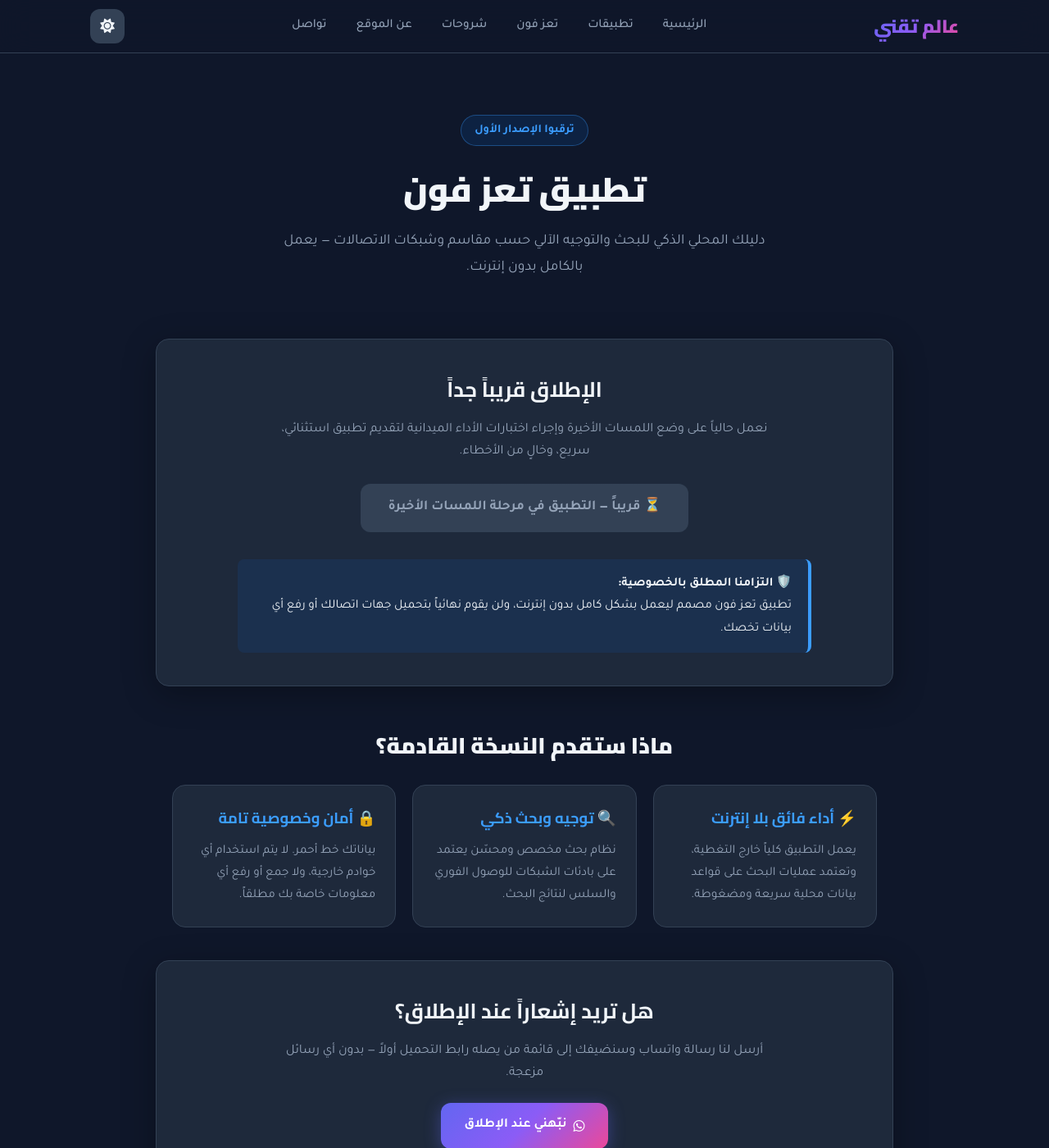
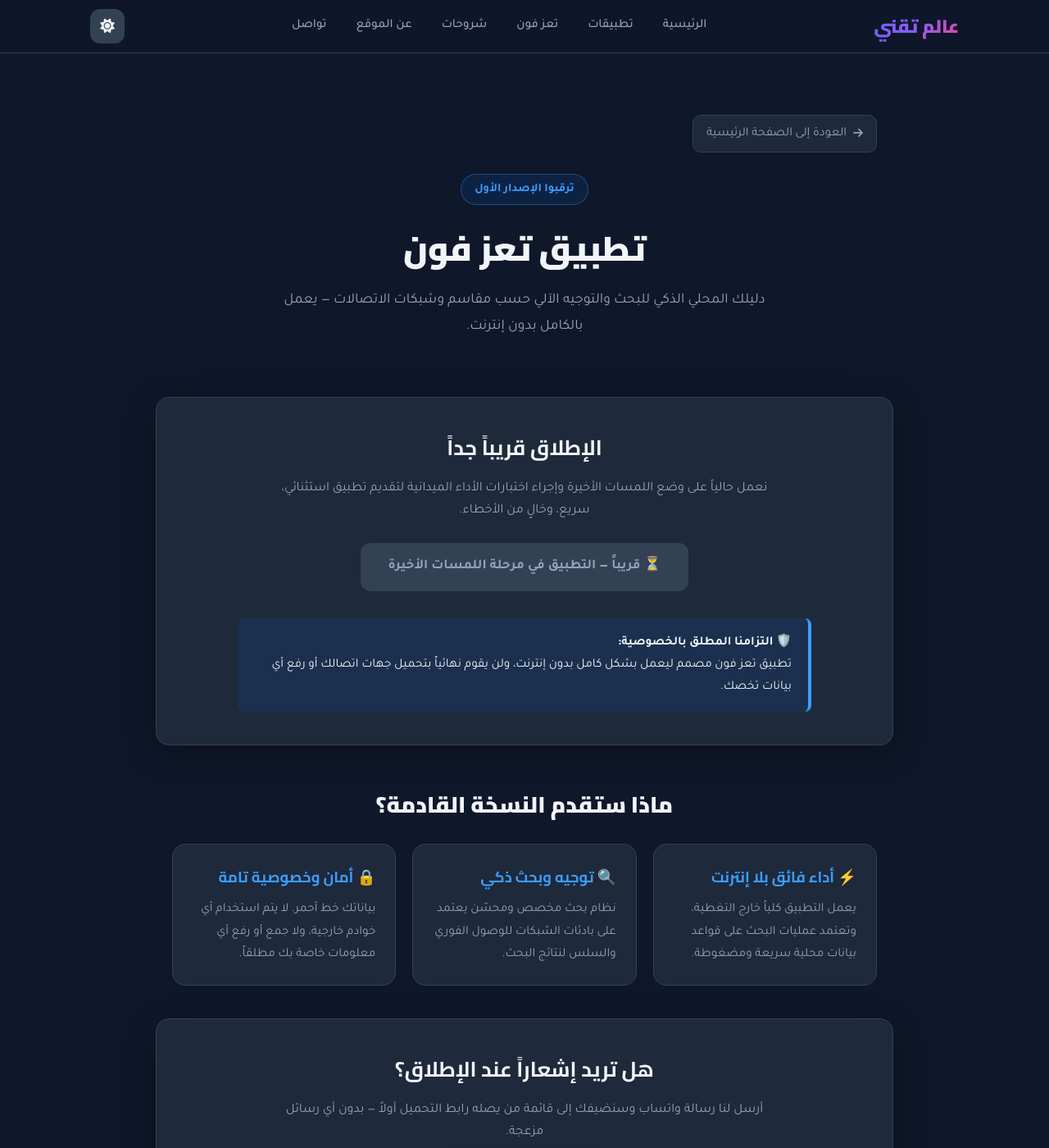
Before and after one commit to abw002050-lgtm/3alam-tech, a Jekyll site: the page built from taizphone.html, in a window 1280 px wide and 1400 px high. Shown: the whole window at 82% size. Built offline with Jekyll 4.4.1, drawn with Linux system fonts in a browser that asks for light colours; some of the changed text lies outside the part shown.

Commit message:
إعادة زر العودة للصفحة الرئيسية في صفحة تعز فون (أعلى الصفحة وأسفلها)

```diff
--- a/assets/css/taizphone.css
+++ b/assets/css/taizphone.css
@@ -7,6 +7,35 @@
   padding: 140px 20px 40px;
   text-align: center;
 }
+
+/* زر العودة للصفحة الرئيسية */
+.taiz-back {
+  text-align: right;
+  margin: 0 0 26px;
+}
+
+.taiz-back a {
+  display: inline-flex;
+  align-items: center;
+  gap: 8px;
+  color: var(--text-muted);
+  font-size: 0.95rem;
+  padding: 9px 16px;
+  border: 1px solid var(--border);
+  border-radius: 10px;
+  background: var(--bg-card);
+  transition: color 0.2s ease, border-color 0.2s ease, transform 0.2s ease;
+}
+
+.taiz-back a:hover {
+  color: #3b9dff;
+  border-color: #3b9dff;
+  transform: translateY(-2px);
+}
+
+.taiz-back a i { font-size: 0.85rem; }
+
+.taiz-back-bottom { text-align: center; margin: 44px 0 0; }
 
 .taiz-badge {
   background: rgba(0, 112, 243, 0.12);
--- a/taizphone.html
+++ b/taizphone.html
@@ -8,6 +8,13 @@
 ---
 
 <section class="taiz-hero">
+  <!-- زر العودة إلى الصفحة الرئيسية -->
+  <div class="taiz-back">
+    <a href="{{ site.baseurl }}/">
+      <i class="fa-solid fa-arrow-right"></i> العودة إلى الصفحة الرئيسية
+    </a>
+  </div>
+
   <span class="taiz-badge">ترقبوا الإصدار الأول</span>
   <h1>تطبيق تعز فون</h1>
   <p class="taiz-subtitle">
@@ -62,4 +69,11 @@
       </a>
     </p>
   </div>
+
+  <!-- زر عودة في أسفل الصفحة بعد التمرير -->
+  <div class="taiz-back taiz-back-bottom">
+    <a href="{{ site.baseurl }}/">
+      <i class="fa-solid fa-arrow-right"></i> العودة إلى الصفحة الرئيسية
+    </a>
+  </div>
 </section>
```
